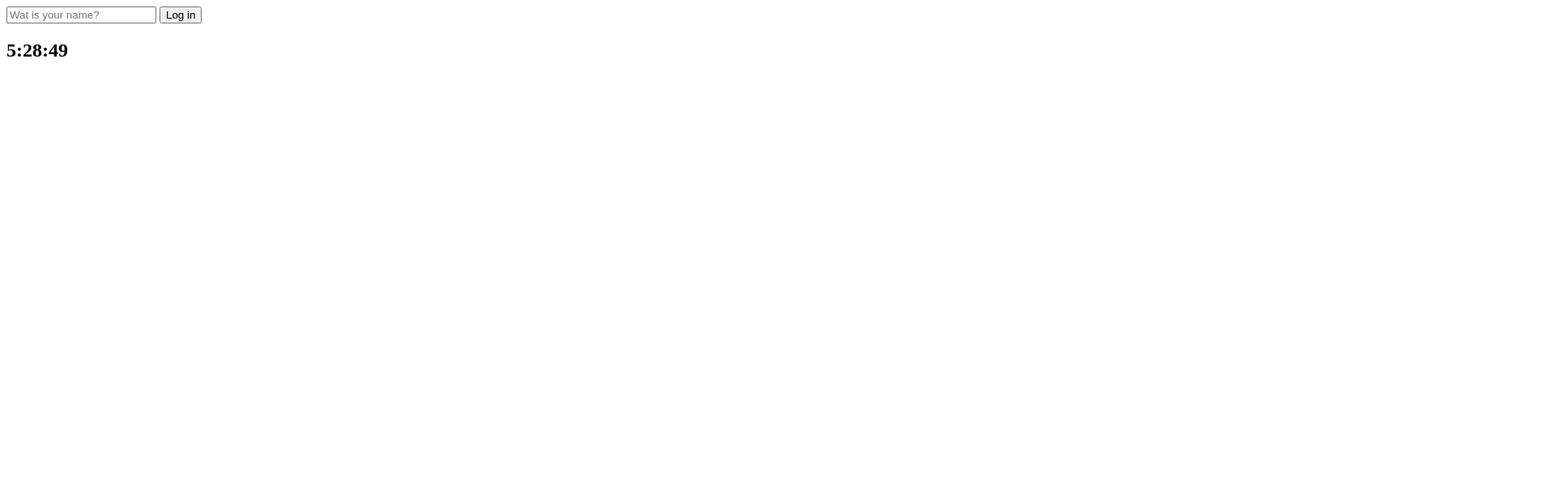
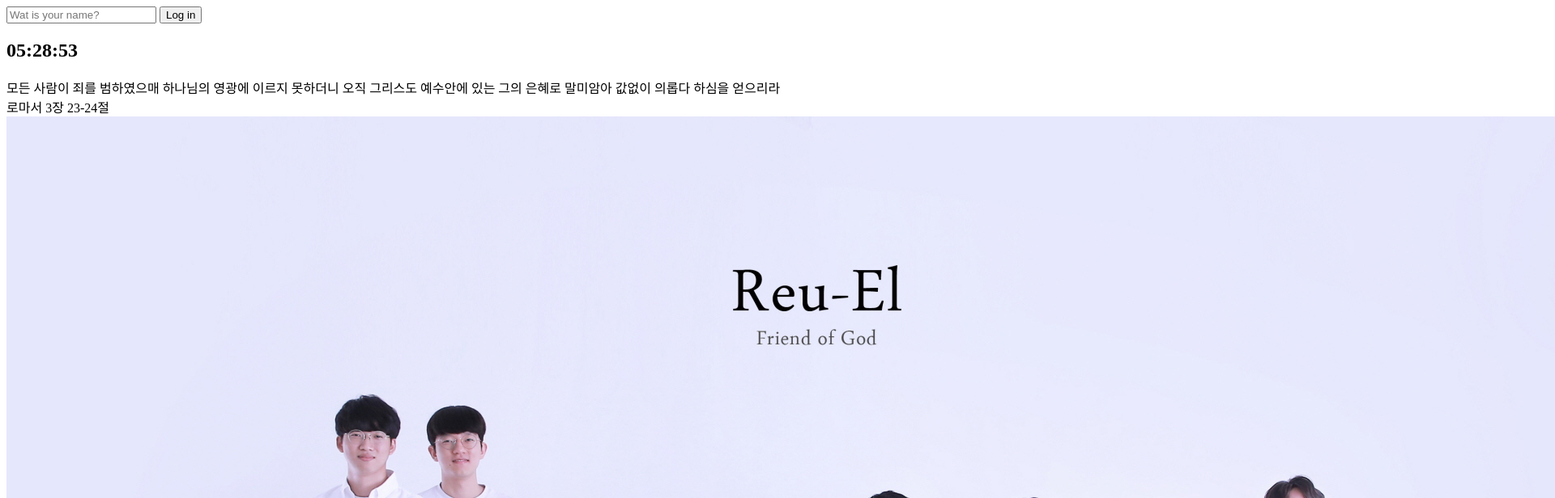
Before and after one commit to redbuttonking/web-vanillajs-chrome, a plain HTML site: page index.html in a window 1280 px wide. Shown: the top 616 px of the page at 81% size, 1920 px wide, since content can reach past the window. Drawn offline with Linux system fonts and the light colour scheme.

Commit message:
# 3 day
readme 참고

```diff
--- a/css/style.css
+++ b/css/style.css
@@ -1,3 +1,7 @@
 .hidden{
   display: none;
 }
+
+#bible span{
+  display: block;
+}
--- a/index.html
+++ b/index.html
@@ -21,10 +21,17 @@
   <h2 id="clock">00:00:00</h2>
   <h1 class="hidden" id="greeting"></h1>
 
+  <div id="bible">
+    <span></span>
+    <span></span>
+  </div>
 
 
-<script src="js/greetings.js"></script>
-<script src="js/clock.js"></script>
+
+  <script src="js/greetings.js"></script>
+  <script src="js/clock.js"></script>
+  <script src="js/bible.js"></script>
+  <script src="js/background.js"></script>
 
 </body>
 </html>
--- /dev/null
+++ b/js/background.js
@@ -0,0 +1,9 @@
+const imges = ["0.jpeg","1.jpeg","2.jpeg"];
+
+const chosenImage = imges[Math.floor(Math.random()*imges.length)];
+
+const bgImage = document.createElement("img");
+
+bgImage.src = `img/${chosenImage}.jpg`;
+
+document.body.appendChild(bgImage);
--- /dev/null
+++ b/js/bible.js
@@ -0,0 +1,62 @@
+const bibleVerse = [
+
+  {
+    verse : "나의 영혼이 잠잠히 하나님만 바람이여 나의 구원이 그에게서 나오는도다",
+    address : "시편 62편 1절",
+
+  },
+  {
+    verse : "보라 하나님은 나의 구원이시라 내가 신뢰하고 두려움이 없으리니 주 여호오는 나의 힘이시며 나의 노래시며 나의 구원이심이라" ,
+    address : "이사야 12장 2절",
+
+  },
+  {
+    verse : "이와 같이 그리스도도 많은 사람의 죄를 담당하시려고 단번에 드리신 바 되셨고 구원에 이르게 하기 위하여 죄와 상관 없이 자기를 바라는 자들에게 두 번째 나타나시리라" ,
+    address : "히브리서 9장 28절",
+
+  },
+  {
+    verse : "심령이 가난한 자는 복이 있나니 천국이 그들의 것임이요" ,
+    address : "마태복음 5장 3절",
+
+  },
+  {
+    verse : "의에 주리고 목마른 자는 복이 있나니 그들이 배부를 것임이요" ,
+    address : "마태복음 5장 6절",
+
+  },
+  {
+    verse : "볼지어다 내가 문 밖에 서서 두드리노니 누구든지 내 음성을 듣고 문을 열면 내가 그에게로 들어가 그와 더불어 먹고 그는 나와 더불어 먹으리라" ,
+    address : "요한계시록 3장 20절",
+
+  },
+  {
+    verse : "보라 하나님은 나의 구원이시라 내가 신뢰하고 두려움이 없으리니 주 여호와는 나의 힘이시며 나의 노래시며 나의 구원이십이라" ,
+    address : "이사야 12장 2절",
+
+  },
+  {
+    verse : "예수께서 이르시되 오늘 구원이 이 집에 이르렀으니 이 사람도 아브라함의 자손임이로다 인자가 온 것은 잃어버린 자를 찾아 구원하려 함이니라" ,
+    address : "누가복음 19장 9-10절",
+
+  },
+  {
+    verse : "네가 만일 네 입으로 예수를 주로 시인하며 네 마음으로 하나님이 그를 죽은 자 가운데서 살리신 것을 믿으면 구원을 받으리라" ,
+    address : "로마서 10장 9절",
+
+  },
+  {
+    verse : "모든 사람이 죄를 범하였으매 하나님의 영광에 이르지 못하더니 오직 그리스도 예수안에 있는 그의 은혜로 말미암아 값없이 의롭다 하심을 얻으리라" ,
+    address : "로마서 3장 23-24절",
+
+  },
+];
+
+
+
+const verses = document.querySelector("#bible span:first-child");
+const address = document.querySelector("#bible span:last-child");
+const toDayBible = bibleVerse[Math.floor(Math.random()*bibleVerse.length)];
+
+verses.innerText = toDayBible.verse;
+address.innerText = toDayBible.address;
--- a/js/clock.js
+++ b/js/clock.js
@@ -2,8 +2,11 @@ const clock = document.querySelector("h2#clock");
 
 function getClock(){
   const date = new Date();
-  clock.innerText = `${date.getHours()}:${date.getMinutes()}:${date.getSeconds()}`;
+  const hours = String(date.getHours()).padStart(2,"0");
+  const minutes = String(date.getMinutes()).padStart(2,"0");
+  const seconds = String(date.getSeconds()).padStart(2,"0");
+  clock.innerText = `${hours}:${minutes}:${seconds}`;
 
 }
 getClock();
-setTimeout(getClock,1000);
+setInterval(getClock,1000);
```
Also changed, not shown: img/0.jpeg.jpg (added), img/1.jpeg.jpg (added), img/2.jpeg.jpg (added), 1 other file.
